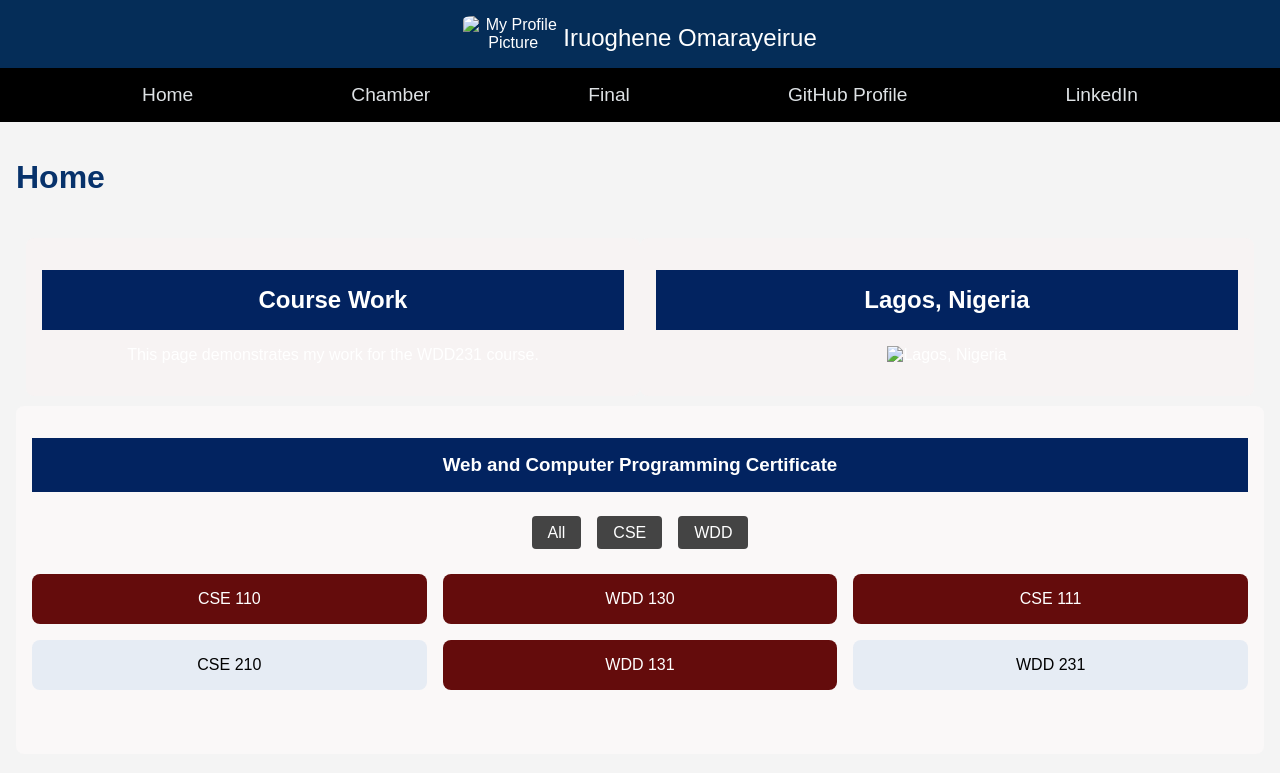
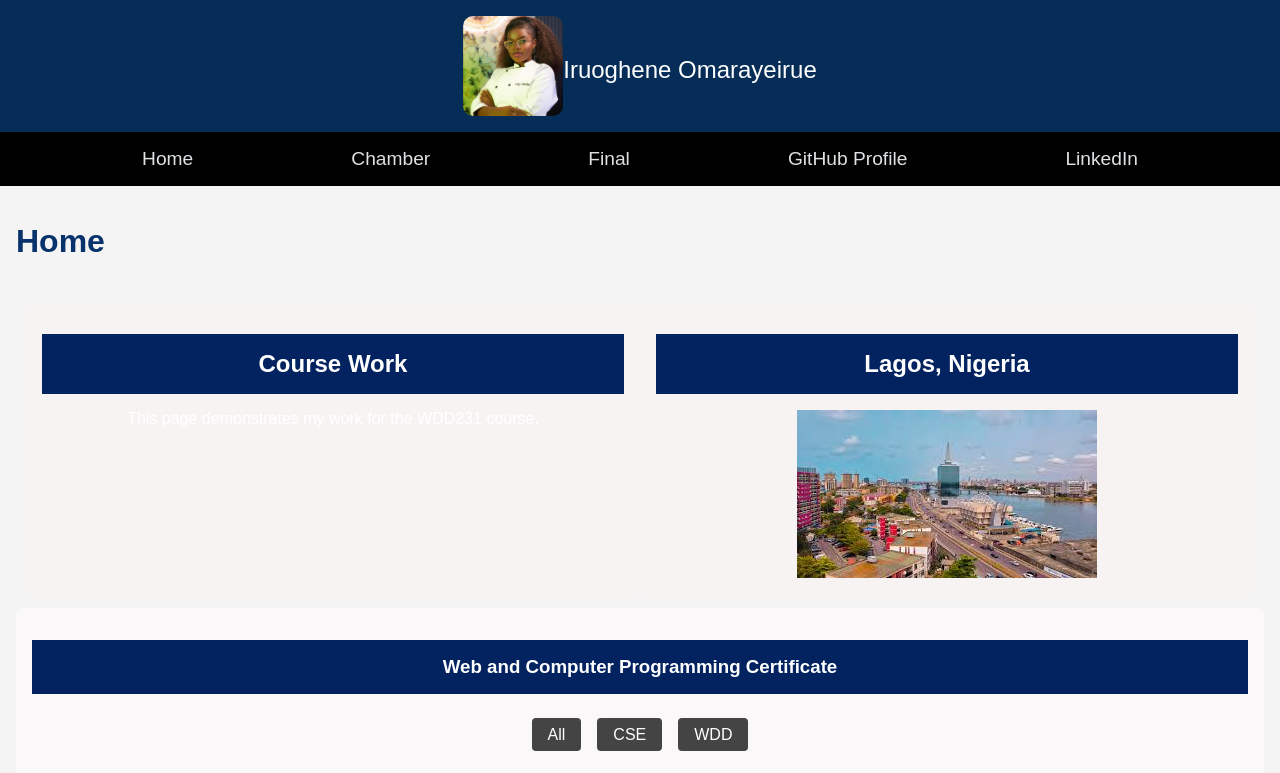
Before and after one commit to sasharity/wdd231, a plain HTML site: page index.html in a window 1280 px wide. Shown: the top 773 px of the page. Drawn offline with Linux system fonts and the light colour scheme.

Commit message:
Letters corrected

```diff
--- a/index.html
+++ b/index.html
@@ -17,7 +17,7 @@
 </head>
 <body>
   <header>
-    <img src="images/PictureOfSasha.jpg" alt="My Profile Picture" />
+    <img src="images/my-picture.jpg" alt="My Profile Picture" />
     <span>Iruoghene Omarayeirue</span>
   </header>
 
@@ -42,7 +42,7 @@
 
       <section class="card">
         <h2>Lagos, Nigeria</h2>
-        <img src="images/LagosNigeria.jpg" alt="Lagos, Nigeria" />
+        <img src="images/lagos-nigeria.jpg" alt="Lagos, Nigeria" />
       </section>
     </div>
 
```
